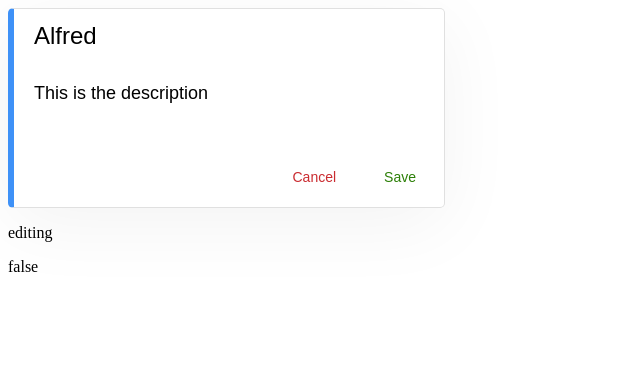
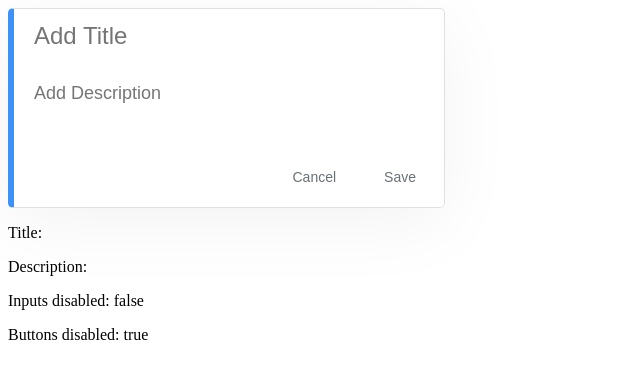
Before and after one commit to Saazu/action-item-angular, an Angular app: page / in a window 1280 px wide. Shown: the top 378 px of the page, without its empty margins (0-640 px from the left). Built offline with nearby package versions, Linux system fonts and the light colour scheme.

Commit message:
Conditionally render card class. Validate input by disabling buttons if current title or descriptionn is in an invalid state

```diff
--- a/src/app/actionitem/actionitem.component.html
+++ b/src/app/actionitem/actionitem.component.html
@@ -1,4 +1,7 @@
-<div class="card">
+<div
+  [ngClass]="{'card': actionItemState !== 'archived',
+              'archived-card': actionItemState === 'archived'}"
+>
   <div class="input-group">
     <input
       name="title"
@@ -6,8 +9,10 @@
       class="title"
       placeholder="Add Title"
       [value]="title"
-      [disabled]="isDisabled"
-      (blur)="handleInputFocus()"
+      [disabled]="isInputDisabled"
+      (focus)="handleInputFocus()"
+      (ngModelChange)="title=getValue($event)"
+      [(ngModel)]="title"
     />
     <input
       name="description"
@@ -15,14 +20,16 @@
       class="description"
       placeholder="Add Description"
       [value]="description"
-      [disabled]="isDisabled"
-      (blur)="handleInputFocus()"
+      [disabled]="isInputDisabled"
+      (focus)="handleInputFocus()"
+      (ngModelChange)="description=getValue($event)"
+      [(ngModel)]="description"
     />
   </div>
   <div class="button-group">
     <span *ngIf="actionItemState === 'editing'">
-      <button name="cancel" (click)="cancel()">Cancel</button>
-      <button name="save" (click)="saveActionItem()">Save</button>
+      <button name="cancel" [disabled]="isButtonDisabled()" (click)="cancel()">Cancel</button>
+      <button name="save" [disabled]="isButtonDisabled()" (click)="saveActionItem()">Save</button>
     </span>
     <span *ngIf="actionItemState === 'saved'">
       <button name="archive" (click)="archive()">Archive</button>
@@ -31,12 +38,19 @@
       <button name="unarchive" (click)="unarchive()">Unarchive</button>
     </span>
   </div>
-
 </div>
 
 <p>
-  {{actionItemState}}
+  Title: {{title}}
+</p>
+
+<p>
+  Description: {{description}}
+</p>
+
+<p>
+  Inputs disabled: {{isInputDisabled}}
 </p>
 <p>
-  {{isDisabled}}
+  Buttons disabled: {{isButtonDisabled()}}
 </p>
--- a/src/app/actionitem/actionitem.component.ts
+++ b/src/app/actionitem/actionitem.component.ts
@@ -16,9 +16,13 @@ export class ActionItem {
 
   actionItemState: string = this.title !== "" ? "saved" : "editing";
   previousValues = { title: this.title, description: this.description };
-  isDisabled = this.actionItemState === "archived"
+  isInputDisabled = this.actionItemState === "archived"
+  isButtonDisabled() {
+    return this.title.trim() === "" || this.description.trim() === ""
+  };
 
   saveActionItem() {
+
     this.actionItemState = "saved";
     const titleToSave = this.title.trim();
     const descriptionToSave = this.description.trim();
@@ -36,13 +40,13 @@ export class ActionItem {
   archive() {
     this.actionItemState = "archived";
     this.archiveActionHandler(this.id);
-    this.isDisabled = true;
+    this.isInputDisabled = true;
   }
 
   unarchive() {
     this.actionItemState = "saved";
     this.unArchiveActionHandler(this.id);
-    this.isDisabled = false;
+    this.isInputDisabled = false;
   }
 
   handleInputFocus() {
@@ -53,11 +57,8 @@ export class ActionItem {
     }
   }
 
-  handleTitleChange(event: Event) {
-    // setTitleValue(event.currentTarget.value);
-  }
-
-  handleDescriptionChange(event: Event) {
-    // setDescriptionValue(event.currentTarget.value);
+  getValue(event: Event): string {
+    console.log("Event:", event)
+    return (event.target as HTMLInputElement).value;
   }
 }
--- a/src/app/app.component.html
+++ b/src/app/app.component.html
@@ -1,7 +1,7 @@
 <action-item
   id='1'
-  title="Alfred"
-  description="This is the description"
+  title=""
+  description=""
   [saveActionHandler]="saveActionItem"
   [unArchiveActionHandler]="archiveActionItem"
   [archiveActionHandler]="unarchiveActionItem"
--- a/src/app/app.module.ts
+++ b/src/app/app.module.ts
@@ -1,6 +1,6 @@
 import { NgModule } from '@angular/core';
 import { BrowserModule } from '@angular/platform-browser';
-
+import { FormsModule } from '@angular/forms';
 import { AppComponent } from './app.component';
 import {ActionItem} from "./actionitem/actionitem.component";
 
@@ -10,7 +10,8 @@ import {ActionItem} from "./actionitem/actionitem.component";
         ActionItem
     ],
   imports: [
-    BrowserModule
+    BrowserModule,
+    FormsModule,
   ],
   providers: [],
   bootstrap: [AppComponent]
```
